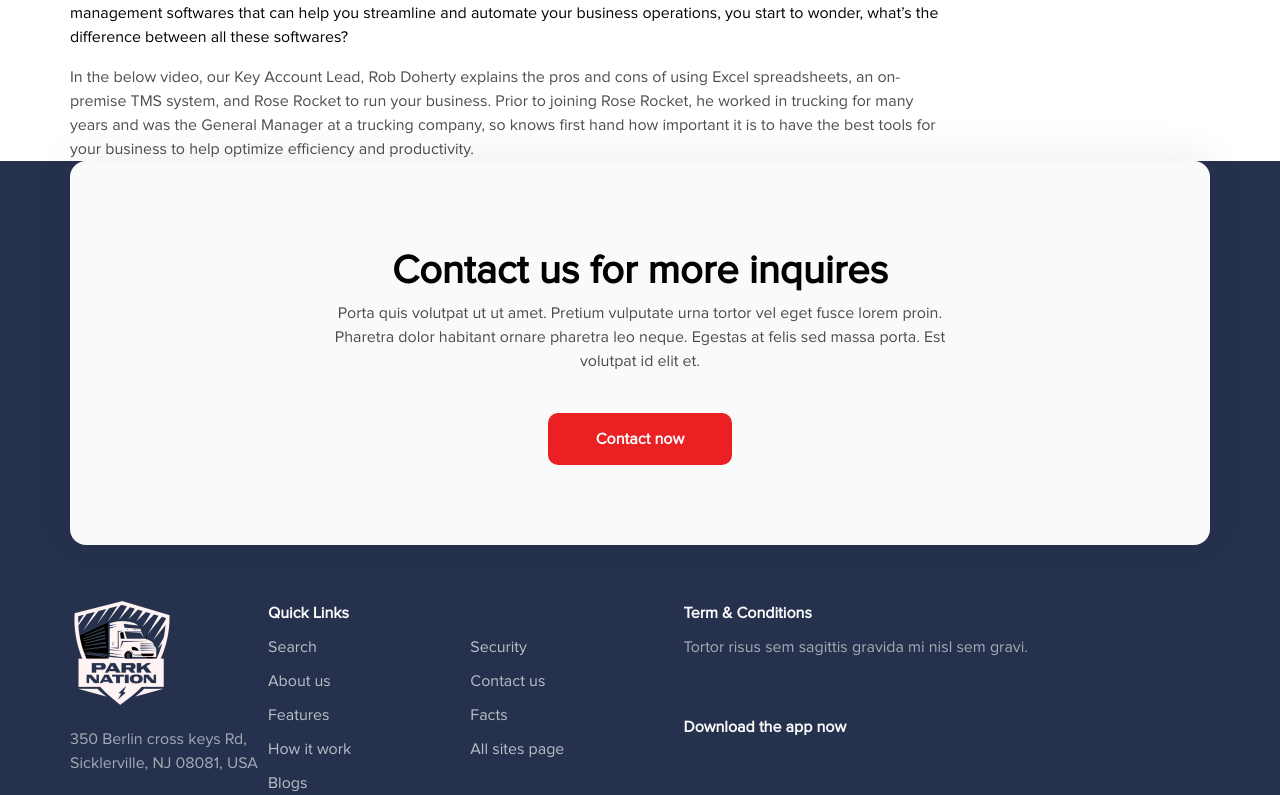
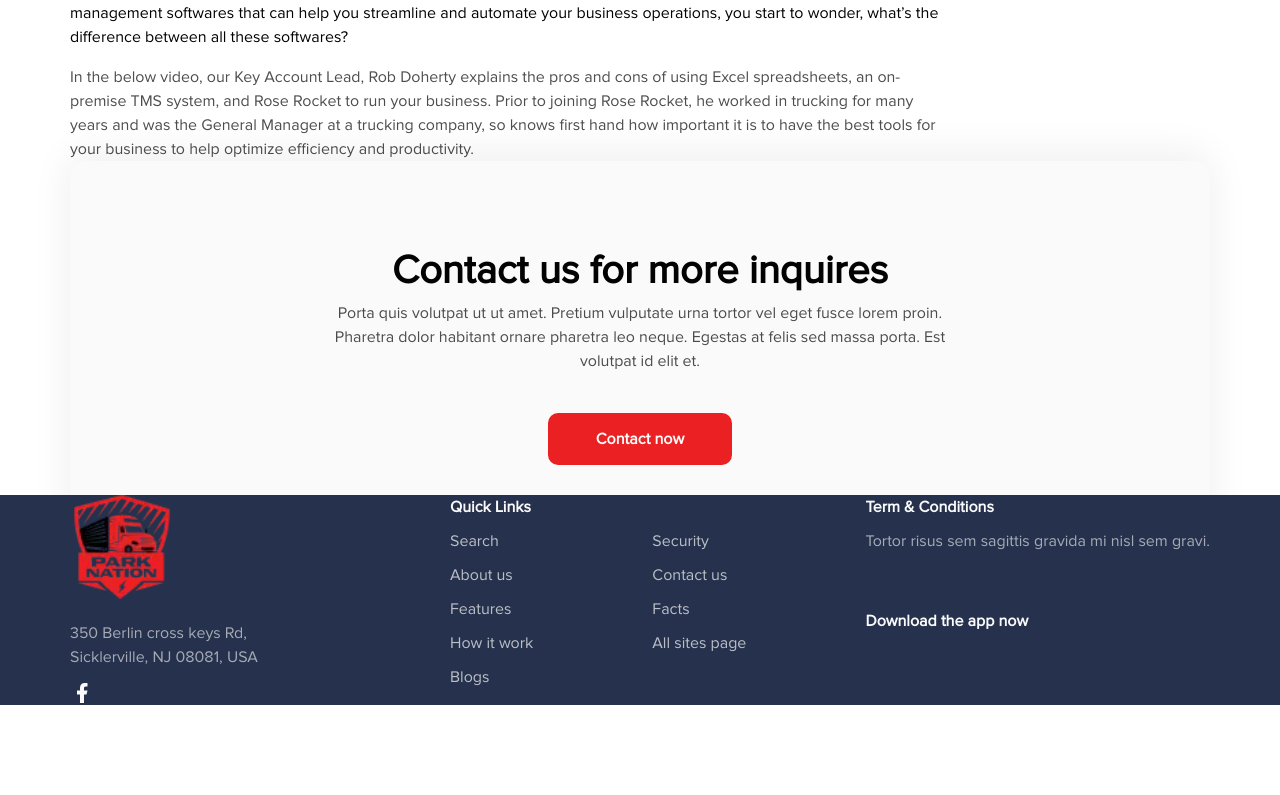
Before and after one commit to Gunjan0001/parknation, a React (Create React App) app: page /blog-detail in a window 1280 px wide. Shown: the part 1852-2647 px from the top of the page. After the commit the page ends 2557 px from the top, so only its background shows below. Built offline with nearby package versions, Linux system fonts and the light colour scheme.

Commit message:
Blog-deatils contactus

```diff
--- a/src/components/ForTruckDrivers/blog-detail/Management.jsx
+++ b/src/components/ForTruckDrivers/blog-detail/Management.jsx
@@ -1,7 +1,7 @@
 import React from "react";
 import MenWithMobile from "../../../assests/images/webp/MenWithMobile.webp";
 import MenWithMobileTruck from "../../../assests/images/webp/Blog-detailMenWithMobileTruck.webp";
-import PackNationLogo from "../../../assests/images/png/ParkNationFooterLogo.png";
+
 
 const Management = () => {
   return (
@@ -105,75 +105,8 @@ const Management = () => {
           </p>
         </div>
       </div>
-      <footer className="bg-[#26324D]">
-        <div className="container">
-          <div className="rounded-2xl !bg-white shadow-contactusboxshadow mb-14">
-            <div className="max-w-[618px] py-20 flex flex-col justify-center items-center mx-auto">
-              <h4 className="text-4xl text-[#020202] font-bold">
-                Contact us for more inquires
-              </h4>
-              <p className="text-base text-black opacity-[0.699999988079071] font-normal text-center mb-10">
-                Porta quis volutpat ut ut amet. Pretium vulputate urna tortor
-                vel eget fusce lorem proin. Pharetra dolor habitant ornare
-                pharetra leo neque. Egestas at felis sed massa porta. Est
-                volutpat id elit et.
-              </p>
-              <button className="py-3.5 px-12 text-white text-base font-semibold bg-primary rounded-[10px]">
-                Contact now
-              </button>
-            </div>
-          </div>
-          <div className="flex flex-wrap">
-            <div className="1/4">
-              <img
-                src={PackNationLogo}
-                alt="menwithtruck"
-                className="w-[104px] h-[104] mb-[22px]"
-              />
-              <p className="text-base font-normal text-white opacity-[0.6000000238418579] max-w-[198px] mb-[12px]">
-                350 Berlin cross keys Rd, Sicklerville, NJ 08081, USA
-              </p>
-            </div>
-            <div className="w-2/3 flex justify-between">
-              <div>
-                <h4 className="text-base font-semibold text-white">
-                  Quick Links
-                </h4>
-                <ul>
-                  <li className="mt-2.5 text-base font-normal text-white opacity-[0.699999988079071]">
-                    Search
-                  </li>
-                  <li className="mt-2.5 text-base font-normal text-white opacity-[0.699999988079071]">
-                    About us
-                  </li>
-                  <li className="mt-2.5 text-base font-normal text-white opacity-[0.699999988079071]">
-                    Features
-                  </li>
-                  <li className="mt-2.5 text-base font-normal text-white opacity-[0.699999988079071]">
-                    How it work
-                  </li>
-                  <li className="mt-2.5 text-base font-normal text-white opacity-[0.699999988079071]">
-                    Blogs
-                  </li>
-                </ul>
-              </div>
-              <div className="lg:mt-[34px]">
-                <ul>
-                  <li className="text-base font-normal text-white opacity-[0.699999988079071]">Security</li>
-                  <li className="mt-2.5 text-base font-normal text-white opacity-[0.699999988079071]">Contact us</li>
-                  <li className="mt-2.5 text-base font-normal text-white opacity-[0.699999988079071]">Facts</li>
-                  <li className="mt-2.5 text-base font-normal text-white opacity-[0.699999988079071]">All sites page</li>
-                </ul>
-              </div>
-              <div>
-                <h4 className="text-base font-semibold text-white mb-2.5">Term & Conditions</h4>
-                <p className="text-base font-normal text-white opacity-[0.6000000238418579] max-w-[226px">Tortor risus sem sagittis gravida mi nisl sem gravi.</p>
-                <h4 className="text-base font-semibold text-white mt-[56px]">Download the app now</h4>
-              </div>
-            </div>
-          </div>
-        </div>
-      </footer>
+
+
     </>
   );
 };
--- /dev/null
+++ b/src/components/common/Contact.jsx
@@ -0,0 +1,26 @@
+import React from 'react'
+
+const Contact = () => {
+  return (
+    <div className="container mb-[-50px] z-10">
+    <div className="rounded-2xl !bg-white shadow-contactusboxshadow">
+      <div className="max-w-[618px] py-20 flex flex-col justify-center items-center mx-auto">
+        <h4 className="text-4xl text-[#020202] font-bold">
+          Contact us for more inquires
+        </h4>
+        <p className="text-base text-black opacity-[0.699999988079071] font-normal text-center mb-10">
+          Porta quis volutpat ut ut amet. Pretium vulputate urna tortor
+          vel eget fusce lorem proin. Pharetra dolor habitant ornare
+          pharetra leo neque. Egestas at felis sed massa porta. Est
+          volutpat id elit et.
+        </p>
+        <button className="py-3.5 px-12 text-white text-base font-semibold bg-primary rounded-[10px]">
+          Contact now
+        </button>
+      </div>
+    </div>
+    </div>
+  )
+}
+
+export default Contact
--- a/src/components/common/Footer.jsx
+++ b/src/components/common/Footer.jsx
@@ -1,8 +1,63 @@
 import React from 'react'
+import PackNationLogo from "../../../src/assests/images/webp/parknationlogo.webp";
+import {Facebook} from "../../components/common/Icon"
 
 const Footer = () => {
   return (
-    <div>Footer</div>
+    <footer className="bg-[#26324D]">
+         <div className='container'>
+         <div className="flex flex-wrap justify-between">
+            <div className="1/4">
+              <img
+                src={PackNationLogo}
+                alt="menwithtruck"
+                className="w-[104px] h-[104] mb-[22px]"
+              />
+              <p className="text-base font-normal text-white opacity-[0.6000000238418579] max-w-[198px] mb-[12px]">
+                350 Berlin cross keys Rd, Sicklerville, NJ 08081, USA
+              </p>
+              <a href=""><Facebook/></a>
+            </div>
+            <div className="w-2/3 flex justify-between">
+              <div>
+                <h4 className="text-base font-semibold text-white">
+                  Quick Links
+                </h4>
+                <ul>
+                  <li className="mt-2.5 text-base font-normal text-white opacity-[0.699999988079071]">
+                    Search
+                  </li>
+                  <li className="mt-2.5 text-base font-normal text-white opacity-[0.699999988079071]">
+                    About us
+                  </li>
+                  <li className="mt-2.5 text-base font-normal text-white opacity-[0.699999988079071]">
+                    Features
+                  </li>
+                  <li className="mt-2.5 text-base font-normal text-white opacity-[0.699999988079071]">
+                    How it work
+                  </li>
+                  <li className="mt-2.5 text-base font-normal text-white opacity-[0.699999988079071]">
+                    Blogs
+                  </li>
+                </ul>
+              </div>
+              <div className="lg:mt-[34px]">
+                <ul>
+                  <li className="text-base font-normal text-white opacity-[0.699999988079071]">Security</li>
+                  <li className="mt-2.5 text-base font-normal text-white opacity-[0.699999988079071]">Contact us</li>
+                  <li className="mt-2.5 text-base font-normal text-white opacity-[0.699999988079071]">Facts</li>
+                  <li className="mt-2.5 text-base font-normal text-white opacity-[0.699999988079071]">All sites page</li>
+                </ul>
+              </div>
+              <div>
+                <h4 className="text-base font-semibold text-white mb-2.5">Term & Conditions</h4>
+                <p className="text-base font-normal text-white opacity-[0.6000000238418579] max-w-[226px">Tortor risus sem sagittis gravida mi nisl sem gravi.</p>
+                <h4 className="text-base font-semibold text-white mt-[56px]">Download the app now</h4>
+              </div>
+            </div>
+          </div>
+         </div>
+      </footer>
   )
 }
 
--- a/src/components/common/Icon.jsx
+++ b/src/components/common/Icon.jsx
@@ -51,3 +51,20 @@ export const CrossIcon = () => {
     </svg>
   );
 };
+
+export const Facebook = () => {
+  return (
+    <svg
+      width="24"
+      height="24"
+      viewBox="0 0 24 24"
+      fill="none"
+      xmlns="http://www.w3.org/2000/svg"
+    >
+      <path
+        d="M14 13.5H16.5L17.5 9.5H14V7.5C14 6.47 14 5.5 16 5.5H17.5V2.14C17.174 2.097 15.943 2 14.643 2C11.928 2 10 3.657 10 6.7V9.5H7V13.5H10V22H14V13.5Z"
+        fill="#FBFBFB"
+      />
+    </svg>
+  );
+};
--- a/src/components/view/fortruckdrivers/BlogDetails.jsx
+++ b/src/components/view/fortruckdrivers/BlogDetails.jsx
@@ -1,10 +1,14 @@
 import React from 'react'
 import Management from '../../ForTruckDrivers/blog-detail/Management'
+import Footer from '../../common/Footer'
+import Contact from '../../common/Contact'
 
 const BlogDetails = () => {
   return (
     <div>
       <Management />
+      <Contact/>
+      <Footer/>
     </div>
   )
 }
```
